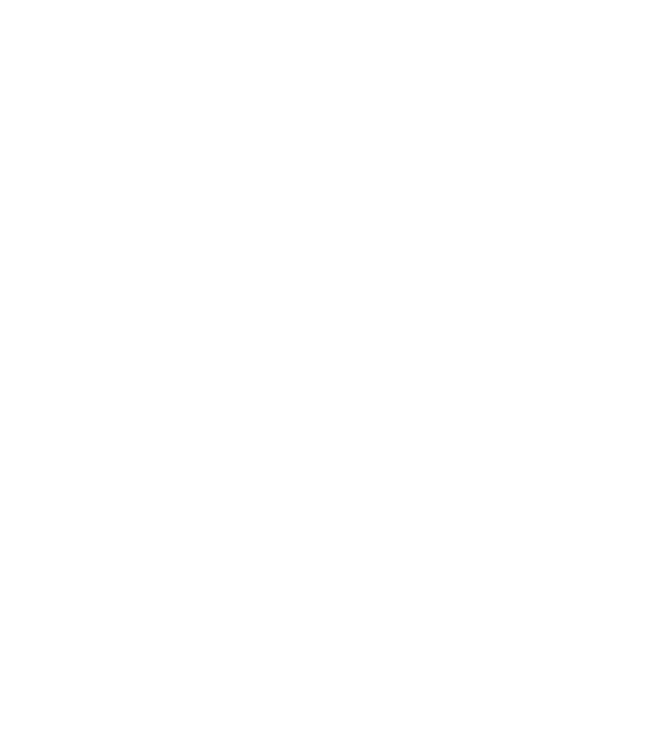
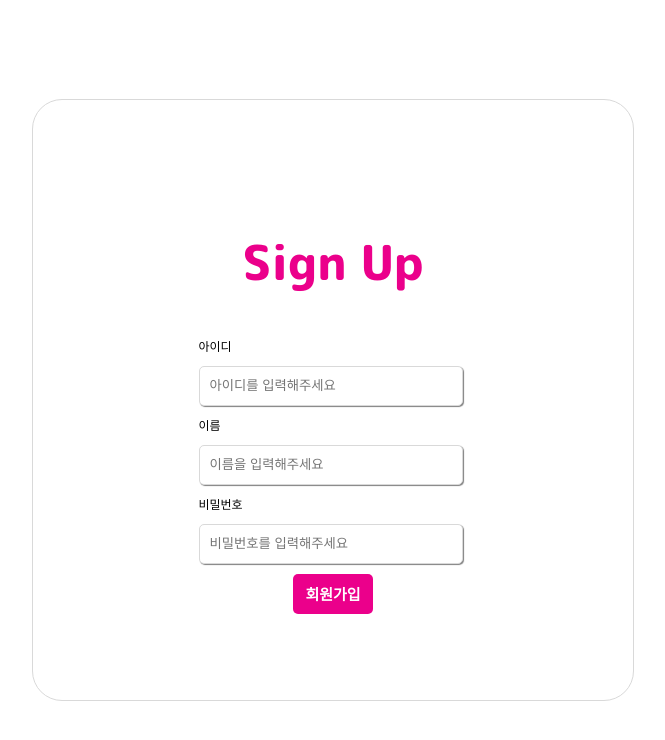
Before and after one commit to LG-compliment/LG-FrontEnd, a React (Create React App) app: page /sign-up in a window 1280 px wide. Before the commit this address had no page. Shown: the top 740 px of the page, without its empty margins (307-972 px from the left). Built offline with nearby package versions, Linux system fonts and the light colour scheme.

Commit message:
✨ Feat : 회원가입 페이지 추가

```diff
--- a/src/App.js
+++ b/src/App.js
@@ -5,6 +5,7 @@
 import UserList from './pages/User/UserList';
 import Header from './ui/Header';
 import './App.css';
+import SignUp from './pages/Login/SignUp';
 
 function App() {
   return (
@@ -12,7 +13,7 @@
       <Routes>
         {/* 로그인 페이지 (헤더 없이 렌더링) */}
         <Route path="/login" element={<Login />} />
-
+        <Route path="/sign-up" element={<SignUp />} />
         {/* 로그인 페이지를 제외한 나머지 경로에 공통으로 헤더를 적용 */}
         <Route element={<WithHeader />}>
           <Route path="/" element={<Home />} />
--- /dev/null
+++ b/src/Pages/Login/SignUp.jsx
@@ -0,0 +1,103 @@
+import React from 'react'
+import styled, { createGlobalStyle } from 'styled-components';
+import Input from '../../ui/Input';
+import Button from '../../ui/Button';
+
+// 전역 폰트 스타일 정의
+const GlobalStyle = createGlobalStyle`
+  body {
+    font-family: 'M PLUS Rounded 1c', sans-serif;
+  }
+`;
+
+
+const BackGround = styled.div`
+  display: flex;
+  justify-content: center;
+  align-items: center;
+  min-height: 100vh;
+`;
+
+const SignUpContainer = styled.div`
+  display: flex;
+  flex-direction: column;
+  justify-content: center;
+  background-color: white;
+  border: 1px solid #D9D9D9;
+  width: 600px;
+  height: 600px;
+  border-radius: 30px;
+`;
+
+const SignUpTitle = styled.div`
+  display: flex;
+  justify-content: center;
+  align-items: center;
+  text-align: center;
+  color: #EB008B;
+  font-size: 48px;
+  font-weight: 800;
+  word-wrap: break-word;
+  height: 150px;
+`;
+const SignUpForm = styled.div`
+  display: flex;
+  flex-direction: column;
+  flex-wrap: wrap;
+  align-content: center;
+  align-items: center;
+  gap: 10px;
+`;
+
+const ItemTitle = styled.div`
+    font-size: 12px;
+    align-self: flex-start;
+`
+
+const SignUpButton = styled(Button)`
+    font-weight: bold;
+    border: none;
+    cursor: pointer;
+
+    &:hover {
+        background-color: #d10079;
+    }
+
+    &:active {
+        transform: scale(0.98);
+    }
+`
+
+function SignUp() {
+    return (
+        <>
+            <GlobalStyle />
+            <BackGround>
+                <SignUpContainer>
+                    <SignUpTitle>Sign Up</SignUpTitle>
+                    <SignUpForm>
+                        <ItemTitle>아이디</ItemTitle>
+                        <Input
+                            placeholder="아이디를 입력해주세요"
+
+                        />
+                        <ItemTitle>이름</ItemTitle>
+                        <Input
+                            placeholder="이름을 입력해주세요"
+
+                        />
+                        <ItemTitle>비밀번호</ItemTitle>
+                        <Input
+                            type="password"
+                            placeholder="비밀번호를 입력해주세요"
+
+                        />
+                        <SignUpButton>회원가입</SignUpButton>
+                    </SignUpForm>
+                </SignUpContainer>
+            </BackGround>
+        </>
+    )
+}
+
+export default SignUp
```
